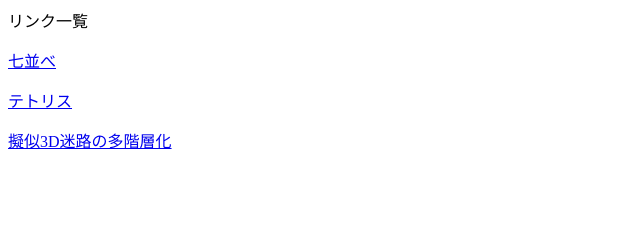
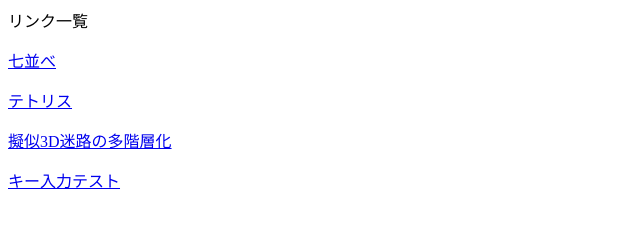
Before and after one commit to hujagaimo/hujagaimo.github.io, a plain HTML site: page index.html in a window 1280 px wide. Shown: the whole page, without its empty margins (0-640 px from the left). Drawn offline with Linux system fonts and the light colour scheme.

Commit message:
Update index.html

```diff
--- a/index.html
+++ b/index.html
@@ -11,5 +11,7 @@
    </p>
    <p><a href="https://hujagaimo.github.io/T104mazewall1.html">擬似3D迷路の多階層化</a>
    </p>
+   <p><a href="https://hujagaimo.github.io/keytest.html">キー入力テスト</a>
+   </p>
   </body>
 </html>
```
